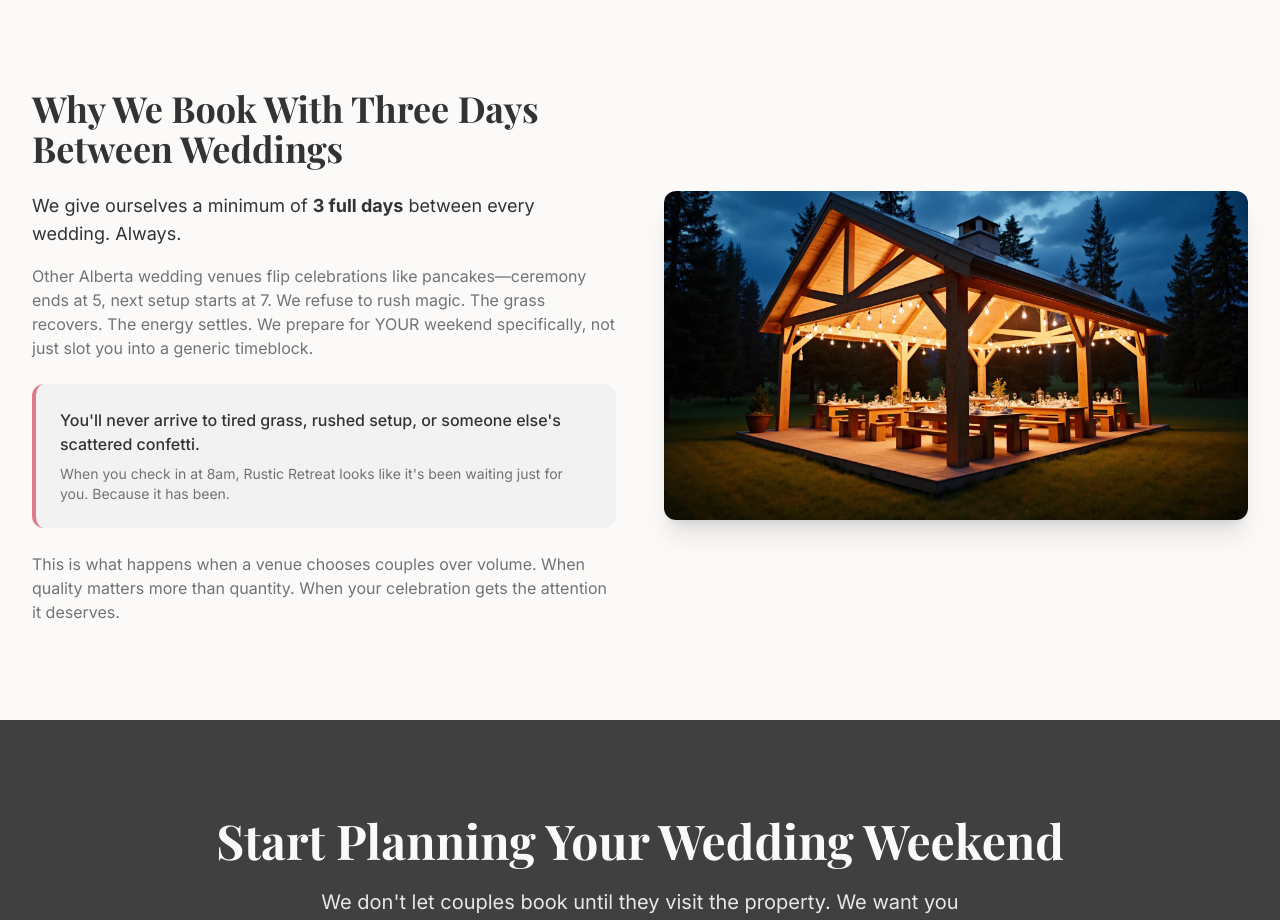
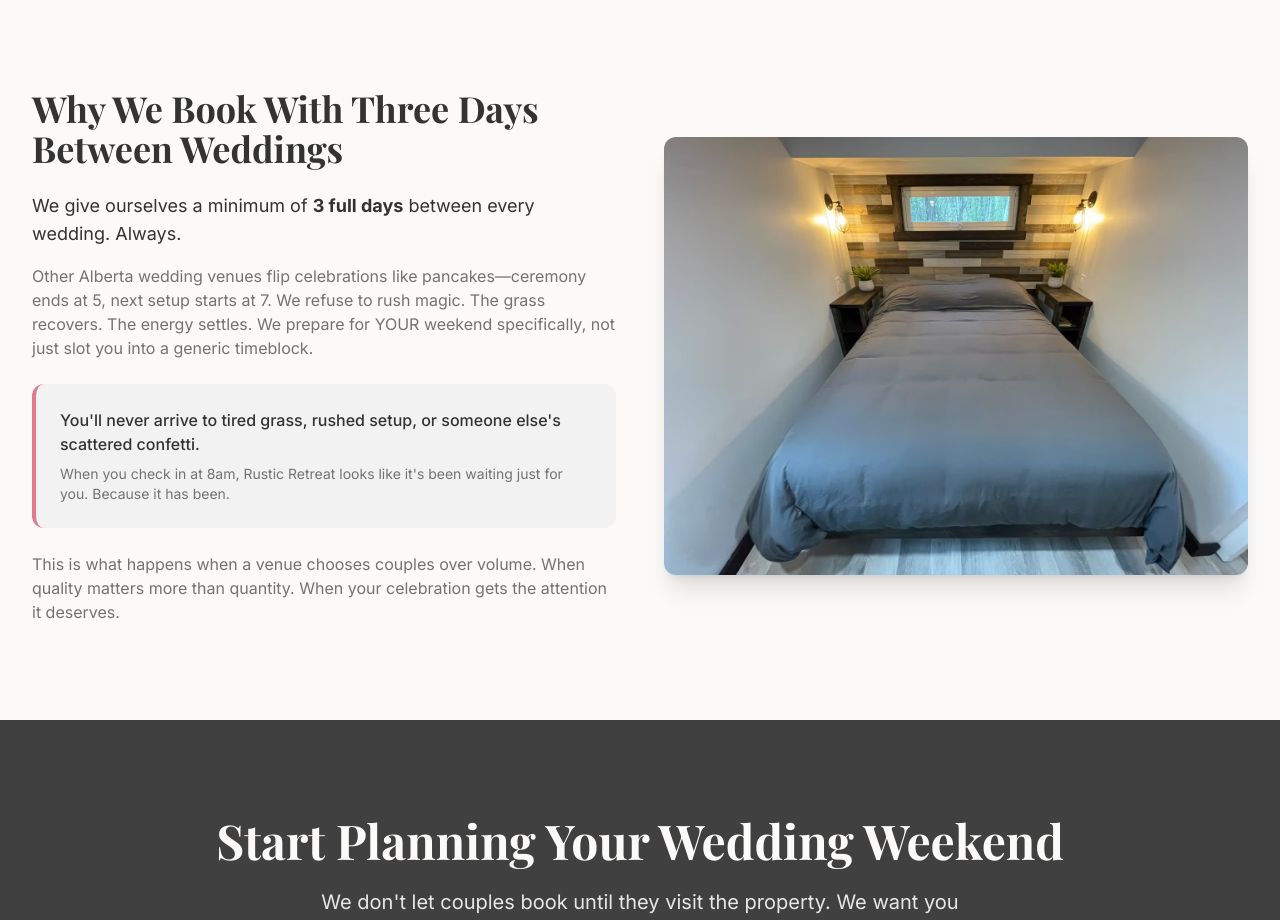
Before and after one commit to KrisWemet/rustic-retreat-weddings, a React (Vite) app: page / in a window 1280 px wide. Shown: the part 3860-4780 px from the top of the page. Built offline with nearby package versions, Linux system fonts and the light colour scheme; the HTML template or start-up script is replaced by a standard one.

Commit message:
Replace image on homepage

```diff
--- a/src/pages/Index.tsx
+++ b/src/pages/Index.tsx
@@ -5,7 +5,7 @@ import Navigation from "@/components/Navigation";
 import Footer from "@/components/Footer";
 import heroCeremony from "@/assets/hero-ceremony-space.avif";
 import propertyAerial from "@/assets/property-aerial-view.avif";
-import receptionEvening from "@/assets/reception-gazebo-evening.avif";
+import propertyLandscape from "@/assets/property-landscape-view.avif";
 import { CheckCircle, MapPin, Users, Calendar, Home, Trees, Sparkles } from "lucide-react";
 
 const Index = () => {
@@ -333,8 +333,8 @@ const Index = () => {
 
             <div>
               <img
-                src={receptionEvening}
-                alt="Evening wedding reception under illuminated clear-top gazebo at Rustic Retreat Weddings Alberta venue near Lac La Nonne"
+                src={propertyLandscape}
+                alt="Pristine landscape view of Rustic Retreat Weddings 65-acre property showing natural Alberta forest beauty and well-maintained ceremony spaces"
                 className="rounded-lg shadow-xl"
               />
             </div>
```
